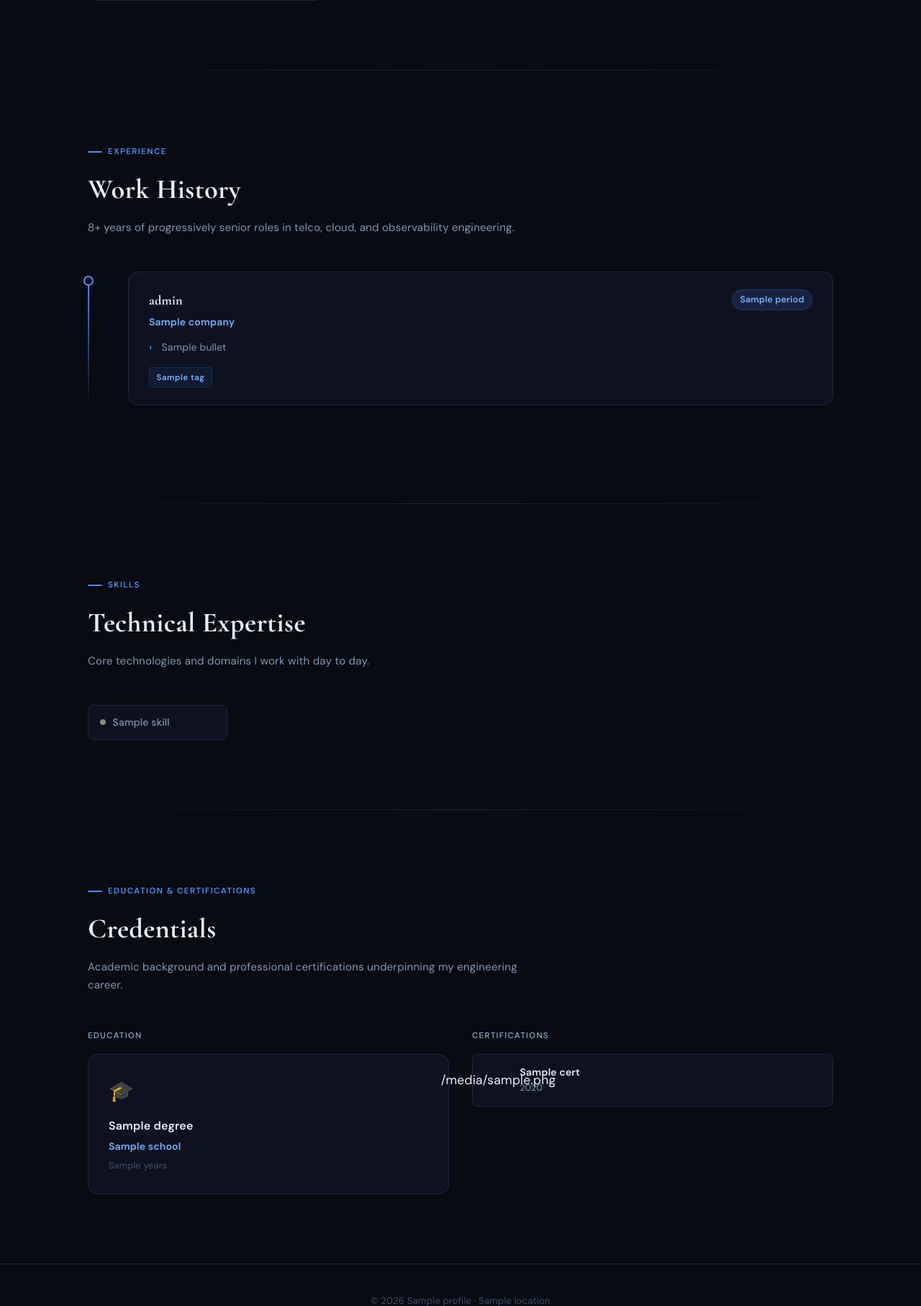
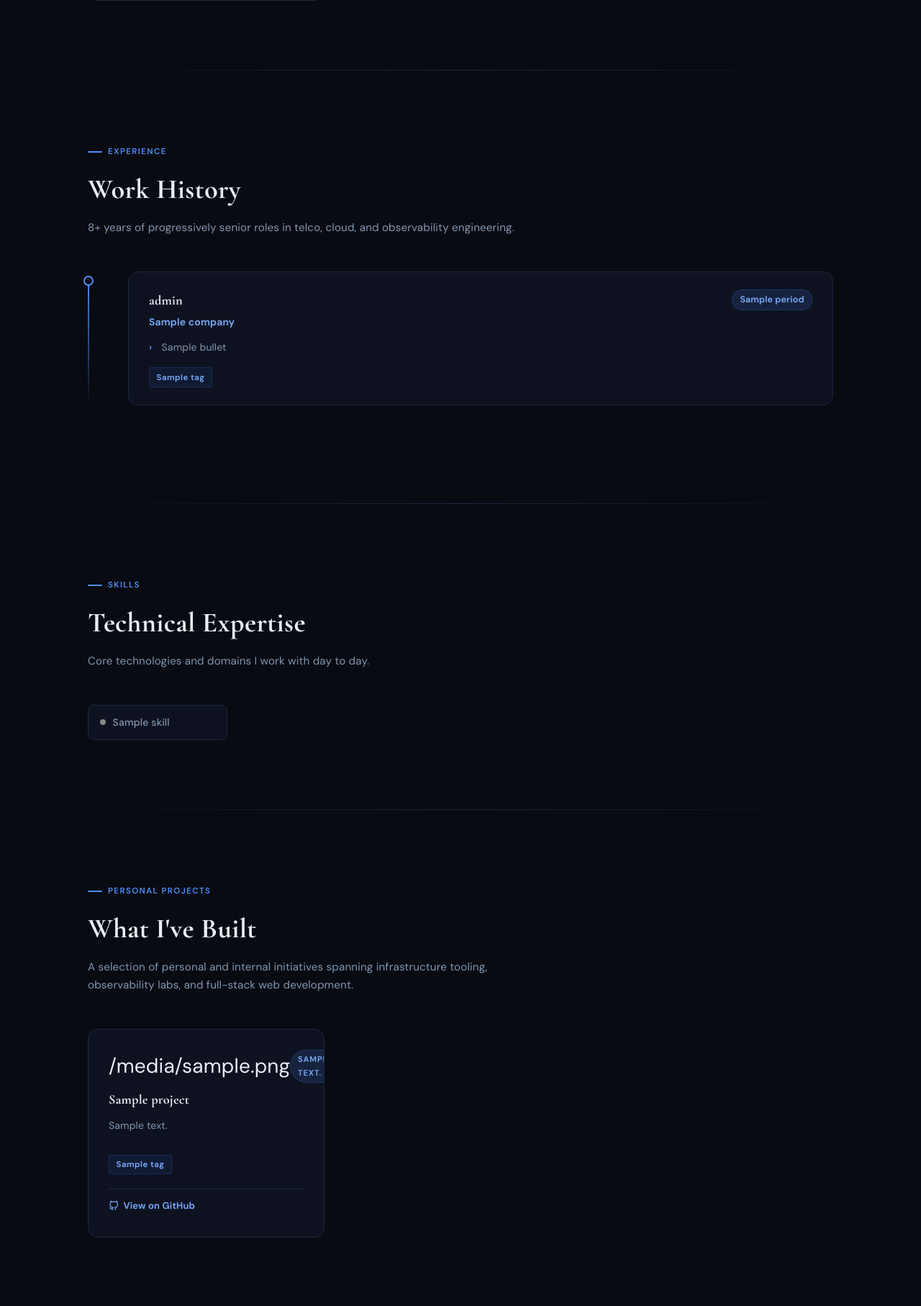
Before and after one commit to marionmdeguzman/mariondeguzman-portfolio, a Flask app: template templates/index.html in a window 1280 px wide. Shown: the part 1889-3703 px from the top of the page at 72% size. Run offline with Flask 3, Linux system fonts and the light colour scheme; the template is opened without the code that fills it: most values are stand-ins (such as "Sample title", 1, 10 or a date in 2020).

Commit message:
updated portfolio with projects and stuff

```diff
--- a/app.py
+++ b/app.py
@@ -16,7 +16,7 @@ PROFILE = {
     "email": "deguzmancaptain@gmail.com",
     "phone": "+63 9363392851",
     "location": "Manila, Philippines",
-    "github": None,  # Add your GitHub URL here when ready
+    "github": "https://github.com/marionmdeguzman",
 }
 
 ABOUT_CARDS = [
@@ -74,11 +74,11 @@ HIGHLIGHTS = [
     },
     {
         "icon": "🎤",
-        "title": "Cisco & Linux Presenter — Adamson University",
+        "title": "Career Speaker — ECE Students, ICT & Telco Industry",
         "body": (
-            "Invited as a technical speaker at Adamson University to present on Cisco "
-            "networking fundamentals and Linux system administration, bridging industry "
-            "practice with academic learning."
+            "Invited as a career speaker at Adamson University, sharing industry insights "
+            "and professional guidance with Electronics Engineering students on pathways "
+            "into the ICT and Telecommunications industry."
         ),
         "tag": "Speaker",
         "tag_class": "tag-blue",
@@ -250,6 +250,50 @@ CERTIFICATIONS = [
     {"name": "Certified Kubernetes Administrator (CKA)", "year": "2026", "icon": "☸️", "bg": "rgba(59,130,246,0.1)"},
 ]
 
+# ─── PERSONAL PROJECTS ────────────────────────────────────────────────────────
+
+PROJECTS = [
+    {
+        "icon": "🛠️",
+        "title": "Terraform AI Debugger & Deployment Lab",
+        "description": (
+            "An internal project initiative built for Coralogix. An AI-powered web application "
+            "that assists engineers in diagnosing Terraform plan/apply errors, suggesting fixes, "
+            "and managing deployment workflows — reducing toil and accelerating infrastructure delivery."
+        ),
+        "tags": ["Terraform", "Python", "Flask", "AI / LLM", "DevOps", "IaC"],
+        "github": "https://github.com/marionmdeguzman/TF_Debugger_Deployment_Tool",
+        "private": True,
+        "context": "Internal Initiative · Coralogix",
+    },
+    {
+        "icon": "📡",
+        "title": "Simple Microservice APM Instrumentation",
+        "description": (
+            "An internal lab environment for APM simulation at Coralogix. Demonstrates "
+            "end-to-end OpenTelemetry instrumentation of a Python microservice stack, fully "
+            "integrated with Coralogix APM for distributed tracing, metrics, and log correlation."
+        ),
+        "tags": ["OpenTelemetry", "APM", "Microservices", "Python", "Coralogix", "Tracing"],
+        "github": "https://github.com/marionmdeguzman/simple_microservice_apm_instrumentation",
+        "private": True,
+        "context": "Internal Lab · Coralogix",
+    },
+    {
+        "icon": "🏥",
+        "title": "Django EHR MVP",
+        "description": (
+            "A personal project — a Django-based Electronic Health Record system designed "
+            "for small clinics and private physicians. Covers patient management, consultation "
+            "records, prescriptions, and appointment scheduling as a clean, deployable MVP."
+        ),
+        "tags": ["Django", "Python", "PostgreSQL", "Healthcare", "EHR", "Web App"],
+        "github": "https://github.com/marionmdeguzman/IMS_2024",
+        "private": True,
+        "context": "Personal Project",
+    },
+]
+
 # ─── BLOG POSTS ───────────────────────────────────────────────────────────────
 # Add entries here to publish posts. Future: swap this list for a DB query.
 # Each post needs: slug (url-safe), title, date (YYYY-MM-DD), summary, body (HTML or markdown).
@@ -288,6 +332,7 @@ def index():
         skills=SKILLS,
         education=EDUCATION,
         certifications=CERTIFICATIONS,
+        projects=PROJECTS,
     )
 
 
@@ -325,4 +370,4 @@ def services():
 
 
 if __name__ == "__main__":
-    app.run(debug=True)
+    app.run(debug=True, port=5001)
--- a/static/css/main.css
+++ b/static/css/main.css
@@ -597,6 +597,159 @@ section {
 .cert-name { font-size: 0.875rem; font-weight: 600; color: var(--text); }
 .cert-year { font-size: 0.78rem; color: var(--text-muted); }
 
+/* ─── PROJECTS ───────────────────────────────── */
+.projects-grid {
+  display: grid;
+  grid-template-columns: repeat(auto-fill, minmax(320px, 1fr));
+  gap: 1.5rem;
+}
+
+.project-card {
+  background: var(--surface);
+  border: 1px solid var(--border);
+  border-radius: var(--radius);
+  padding: 1.75rem;
+  display: flex;
+  flex-direction: column;
+  gap: 0.75rem;
+  position: relative;
+  overflow: hidden;
+  transition: var(--transition);
+}
+
+.project-card::before {
+  content: '';
+  position: absolute;
+  top: 0; left: 0; right: 0;
+  height: 3px;
+  background: linear-gradient(90deg, var(--accent), var(--accent2));
+  opacity: 0;
+  transition: var(--transition);
+}
+
+.project-card:hover {
+  border-color: var(--accent);
+  transform: translateY(-4px);
+  box-shadow: 0 12px 40px var(--accent-glow);
+}
+
+.project-card:hover::before { opacity: 1; }
+
+.project-card-top {
+  display: flex;
+  align-items: center;
+  justify-content: space-between;
+}
+
+.project-icon { font-size: 1.75rem; }
+
+.project-context {
+  font-size: 0.7rem;
+  font-weight: 700;
+  letter-spacing: 0.08em;
+  text-transform: uppercase;
+  color: var(--accent2);
+  background: var(--accent-glow);
+  border: 1px solid rgba(59,130,246,0.2);
+  padding: 0.2rem 0.6rem;
+  border-radius: 100px;
+}
+
+.project-title {
+  font-family: var(--font-display);
+  font-size: 1.15rem;
+  font-weight: 700;
+  color: var(--text);
+  letter-spacing: 0.01em;
+  line-height: 1.3;
+}
+
+.project-desc {
+  color: var(--text-muted);
+  font-size: 0.875rem;
+  line-height: 1.7;
+  flex: 1;
+}
+
+.project-footer {
+  margin-top: 0.5rem;
+  padding-top: 0.75rem;
+  border-top: 1px solid var(--border);
+}
+
+.project-private-badge {
+  display: inline-flex;
+  align-items: center;
+  gap: 0.4rem;
+  font-size: 0.72rem;
+  font-weight: 500;
+  color: var(--text-dim);
+  font-style: italic;
+}
+
+.project-link {
+  display: inline-flex;
+  align-items: center;
+  gap: 0.4rem;
+  font-size: 0.82rem;
+  font-weight: 600;
+  color: var(--accent2);
+  text-decoration: none;
+  transition: var(--transition);
+}
+
+.project-link:hover { color: var(--text); }
+
+/* ─── SUBSTACK CALLOUT ───────────────────────── */
+.substack-callout {
+  border: 1px solid var(--border);
+  border-radius: var(--radius);
+  background: var(--surface);
+  overflow: hidden;
+  position: relative;
+}
+
+.substack-callout::before {
+  content: '';
+  position: absolute;
+  top: 0; left: 0; right: 0;
+  height: 3px;
+  background: linear-gradient(90deg, #ff6719, #ff8c42);
+}
+
+.substack-callout-inner {
+  display: flex;
+  align-items: center;
+  gap: 1.5rem;
+  padding: 2.5rem;
+  flex-wrap: wrap;
+}
+
+.substack-icon {
+  font-size: 2.5rem;
+  flex-shrink: 0;
+}
+
+.substack-text {
+  flex: 1;
+  min-width: 200px;
+}
+
+.substack-text h3 {
+  font-family: var(--font-display);
+  font-size: 1.4rem;
+  font-weight: 700;
+  color: var(--text);
+  margin-bottom: 0.4rem;
+  letter-spacing: 0.01em;
+}
+
+.substack-text p {
+  color: var(--text-muted);
+  font-size: 0.9rem;
+  line-height: 1.65;
+}
+
 /* ─── BLOG ───────────────────────────────────── */
 .blog-grid { display: grid; grid-template-columns: repeat(auto-fill, minmax(320px, 1fr)); gap: 1.5rem; }
 
--- a/templates/base.html
+++ b/templates/base.html
@@ -26,7 +26,8 @@
       <li><a href="{{ url_for('index') }}#experience" >Experience</a></li>
       <li><a href="{{ url_for('index') }}#skills"     >Skills</a></li>
       <li><a href="{{ url_for('index') }}#education"  >Education</a></li>
-      <li><a href="{{ url_for('blog_index') }}"  {% if active_page == 'blog' %}class="active"{% endif %}>Blog</a></li>
+      <li><a href="{{ url_for('index') }}#projects">Projects</a></li>
+      <li><a href="https://soundmindengineer.substack.com/" target="_blank" rel="noopener">Blog</a></li>
       <li><a href="{{ url_for('services') }}"    {% if active_page == 'services' %}class="active"{% endif %}>Services</a></li>
     </ul>
     <div class="nav-controls">
@@ -56,6 +57,10 @@
       <a href="mailto:{{ profile.email }}">{{ profile.email }}</a>
       &nbsp;·&nbsp;
       <a href="tel:{{ profile.phone }}">{{ profile.phone }}</a>
+      {% if profile.github %}
+      &nbsp;·&nbsp;
+      <a href="{{ profile.github }}" target="_blank" rel="noopener">GitHub</a>
+      {% endif %}
     </p>
   </footer>
 
--- a/templates/index.html
+++ b/templates/index.html
@@ -154,6 +154,50 @@
 
   <hr class="section-divider" />
 
+  <!-- ─── PERSONAL PROJECTS ─── -->
+  <section id="projects">
+    <div class="section-label">Personal Projects</div>
+    <h2 class="section-title">What I've Built</h2>
+    <p class="section-desc">A selection of personal and internal initiatives spanning infrastructure tooling, observability labs, and full-stack web development.</p>
+    <div class="projects-grid">
+      {% for project in projects %}
+      <div class="project-card reveal{% if loop.index0 % 3 > 0 %} reveal-delay-{{ loop.index0 % 3 }}{% endif %}">
+        <div class="project-card-top">
+          <span class="project-icon">{{ project.icon }}</span>
+          <span class="project-context">{{ project.context }}</span>
+        </div>
+        <h3 class="project-title">{{ project.title }}</h3>
+        <p class="project-desc">{{ project.description }}</p>
+        <div class="tags-wrap">
+          {% for tag in project.tags %}
+          <span class="tag">{{ tag }}</span>
+          {% endfor %}
+        </div>
+        <div class="project-footer">
+          {% if project.private %}
+          <span class="project-private-badge">
+            <svg width="12" height="12" viewBox="0 0 24 24" fill="none" stroke="currentColor" stroke-width="2.5">
+              <rect x="3" y="11" width="18" height="11" rx="2" ry="2"/>
+              <path d="M7 11V7a5 5 0 0 1 10 0v4"/>
+            </svg>
+            Repository currently private — contains internal or personal data
+          </span>
+          {% else %}
+          <a href="{{ project.github }}" target="_blank" rel="noopener" class="project-link">
+            <svg width="14" height="14" viewBox="0 0 24 24" fill="none" stroke="currentColor" stroke-width="2">
+              <path d="M9 19c-5 1.5-5-2.5-7-3m14 6v-3.87a3.37 3.37 0 0 0-.94-2.61c3.14-.35 6.44-1.54 6.44-7A5.44 5.44 0 0 0 20 4.77 5.07 5.07 0 0 0 19.91 1S18.73.65 16 2.48a13.38 13.38 0 0 0-7 0C6.27.65 5.09 1 5.09 1A5.07 5.07 0 0 0 5 4.77a5.44 5.44 0 0 0-1.5 3.78c0 5.42 3.3 6.61 6.44 7A3.37 3.37 0 0 0 9 18.13V22"/>
+            </svg>
+            View on GitHub
+          </a>
+          {% endif %}
+        </div>
+      </div>
+      {% endfor %}
+    </div>
+  </section>
+
+  <hr class="section-divider" />
+
   <!-- ─── EDUCATION & CERTIFICATIONS ─── -->
   <section id="education">
     <div class="section-label">Education & Certifications</div>
```
Also changed, not shown: templates/blog/index.html (+13 -16 lines), README.md.
